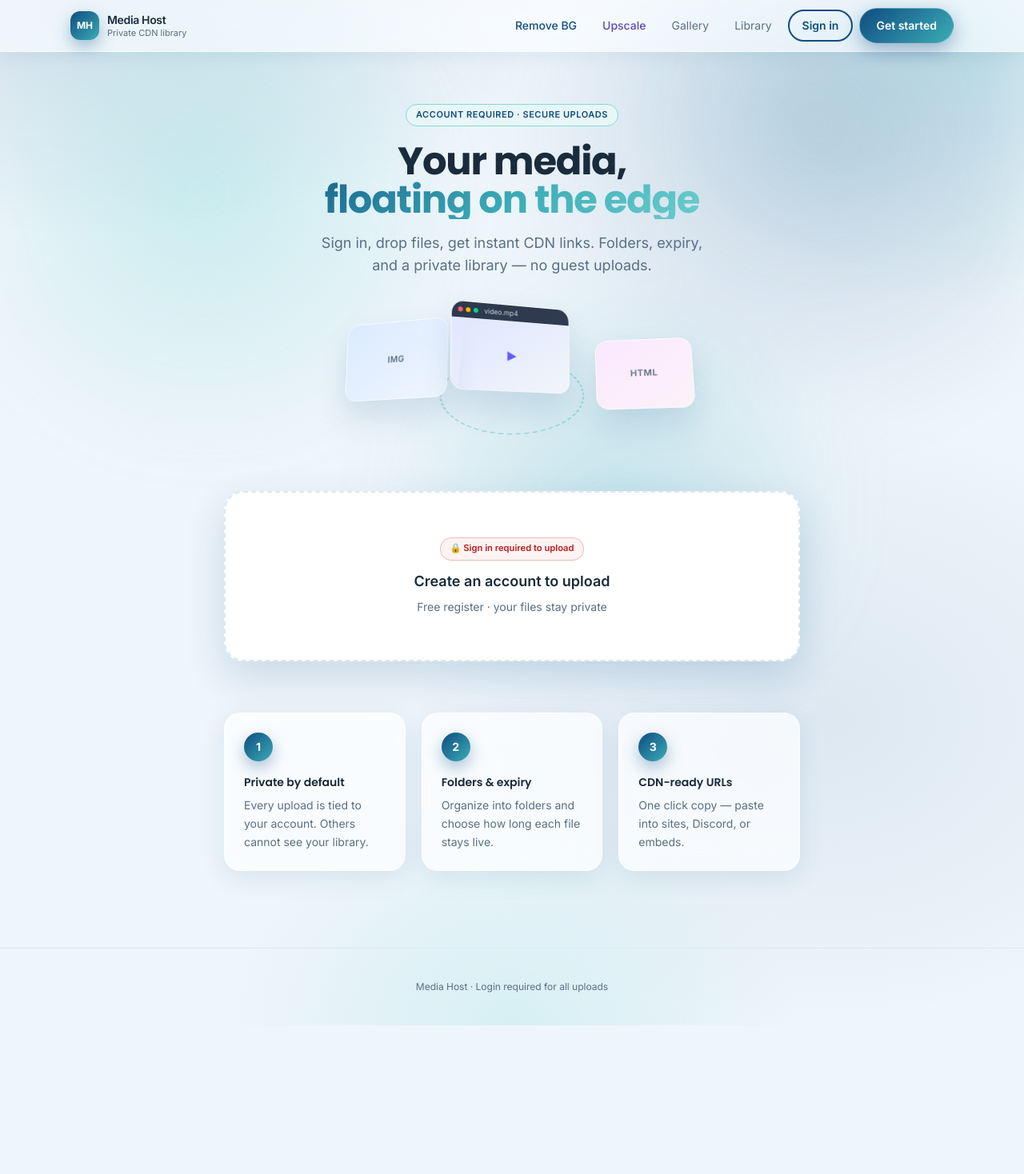
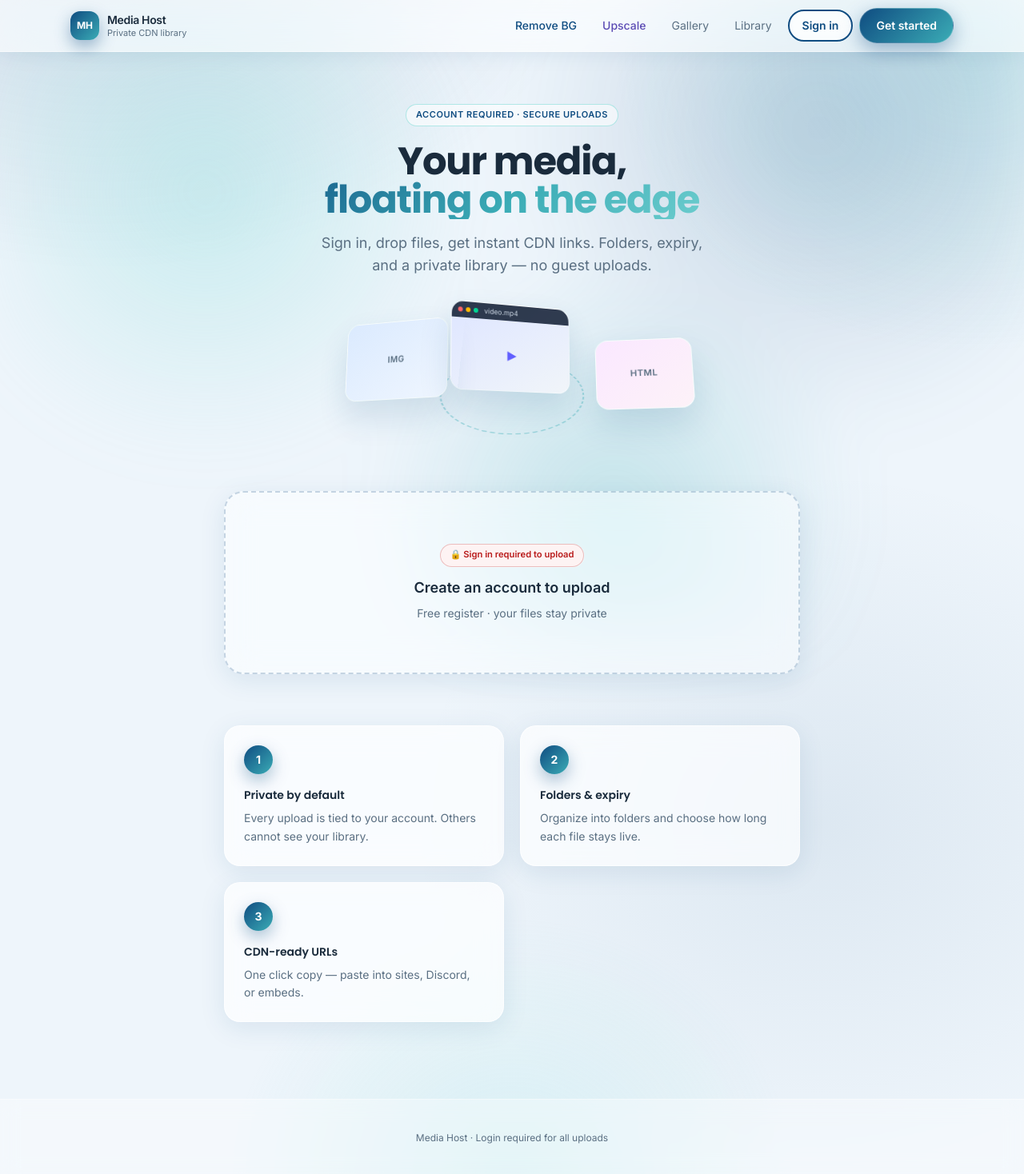
Before and after one commit to BluHExH/media-host, a Next.js app: page / in a window 1280 px wide. Shown: the top 1468 px of the page at 80% size. Before the commit the page ends 1282 px from the top, so only its background shows below. Built offline with nearby package versions, Linux system fonts and the light colour scheme.

Commit message:
Home: glass dropzone + CSS grid features + stronger glass nav

```diff
--- a/src/app/page.tsx
+++ b/src/app/page.tsx
@@ -107,12 +107,12 @@ export default function HomePage() {
 
   return (
     <div className="mh-mesh min-h-screen">
-      <header className="mh-nav-glass sticky top-0 z-30 border-b border-[#dce8f0]/">
+      <header className="mh-nav-glass sticky top-0 z-30">
         <div className="mx-auto flex h-16 max-w-6xl items-center justify-between px-4 sm:px-6">
           <Link href="/" className="flex items-center gap-2.5">
             <div
               className="flex h-9 w-9 items-center justify-center rounded-xl text-xs font-bold text-white"
-              style={{ background: "linear-gradient(135deg, #0F4C81, #3BACB6)", boxShadow: "0 8px 20px rgba(15,76,129,0.35)" }}
+              style={{ background: "linear-gradient(135deg, #0F4C81, #3BACB6)", boxShadow: "0 8px 20px rgba(15,76,129,0.4)" }}
             >
               MH
             </div>
@@ -122,15 +122,15 @@ export default function HomePage() {
             </div>
           </Link>
           <nav className="flex items-center gap-1 sm:gap-2">
-            <Link href="/tools/remove-bg" className="rounded-full px-3 py-2 text-sm font-medium hover:bg-[#e8f6f8]" style={{ color: "#0F4C81" }}>Remove BG</Link>
-            <Link href="/tools/upscale" className="rounded-full px-3 py-2 text-sm font-medium hover:bg-[#f0e8ff]" style={{ color: "#5b4bb4" }}>Upscale</Link>
-            <Link href="/gallery" className="hidden rounded-full px-3 py-2 text-sm hover:bg-slate-100 sm:inline" style={{ color: "#5a6f82" }}>Gallery</Link>
-            <Link href="/library" className="rounded-full px-3 py-2 text-sm hover:bg-slate-100" style={{ color: "#5a6f82" }}>Library</Link>
+            <Link href="/tools/remove-bg" className="rounded-full px-3 py-2 text-sm font-medium transition hover:bg-white/50" style={{ color: "#0F4C81" }}>Remove BG</Link>
+            <Link href="/tools/upscale" className="rounded-full px-3 py-2 text-sm font-medium transition hover:bg-white/50" style={{ color: "#5b4bb4" }}>Upscale</Link>
+            <Link href="/gallery" className="hidden rounded-full px-3 py-2 text-sm transition hover:bg-white/50 sm:inline" style={{ color: "#5a6f82" }}>Gallery</Link>
+            <Link href="/library" className="rounded-full px-3 py-2 text-sm transition hover:bg-white/50" style={{ color: "#5a6f82" }}>Library</Link>
             {loggedIn ? (
               <Link href="/library" className="mh-btn mh-btn-primary px-5 py-2.5">Open library</Link>
             ) : (
               <>
-                <Link href="/login" className="rounded-full border-2 px-4 py-2 text-sm font-semibold hover:bg-white" style={{ borderColor: "#0F4C81", color: "#0F4C81" }}>Sign in</Link>
+                <Link href="/login" className="mh-btn mh-btn-outline px-4 py-2 text-sm">Sign in</Link>
                 <Link href="/login?tab=register" className="mh-btn mh-btn-primary px-5 py-2.5">Get started</Link>
               </>
             )}
@@ -141,8 +141,13 @@ export default function HomePage() {
       <main className="mx-auto max-w-3xl px-4 pb-24 pt-12 sm:px-6 sm:pt-16">
         <div className="mh-fade-up text-center">
           <span
-            className="inline-flex items-center gap-1.5 rounded-full border px-3 py-1 text-[11px] font-semibold uppercase tracking-wider"
-            style={{ borderColor: "#82DBD8", background: "#e8f6f8", color: "#0F4C81" }}
+            className="inline-flex items-center gap-1.5 rounded-full px-3 py-1 text-[11px] font-semibold uppercase tracking-wider"
+            style={{
+              border: "1px solid rgba(130,219,216,0.6)",
+              background: "rgba(255,255,255,0.55)",
+              backdropFilter: "blur(10px)",
+              color: "#0F4C81",
+            }}
           >
             Account required · Secure uploads
           </span>
@@ -161,19 +166,14 @@ export default function HomePage() {
           onDragOver={(e) => { e.preventDefault(); setDragOver(true); }}
           onDragLeave={() => setDragOver(false)}
           onDrop={(e) => { e.preventDefault(); setDragOver(false); onPick(e.dataTransfer.files); }}
-          className={`mh-fade-up relative mt-6 overflow-hidden rounded-3xl border-2 border-dashed transition-all ${dragOver ? "shadow-lg" : ""}`}
-          style={{
-            borderColor: dragOver ? "#3BACB6" : "#dce8f0",
-            background: dragOver ? "rgba(130,219,216,0.2)" : "#fff",
-            boxShadow: dragOver ? "0 12px 40px rgba(59,172,182,0.2)" : "var(--mh-shadow-lg)",
-          }}
+          className={`mh-fade-up mh-dropzone-glass relative mt-6 overflow-hidden ${dragOver ? "is-active" : ""}`}
         >
           {loggedIn ? (
             <input ref={ref} type="file" accept="image/*,video/*,audio/*,.html,.htm" multiple onChange={(e) => onPick(e.target.files)} className="absolute inset-0 z-10 cursor-pointer opacity-0" disabled={uploading} />
           ) : (
             <button type="button" onClick={requireLogin} className="absolute inset-0 z-10 cursor-pointer" aria-label="Sign in to upload" />
           )}
-          <div className="pointer-events-none px-6 py-14 text-center">
+          <div className="pointer-events-none px-6 py-16 text-center">
             {!loggedIn && (
               <div className="mb-3 flex justify-center">
                 <span className="mh-lock-badge">🔒 Sign in required to upload</span>
@@ -188,14 +188,18 @@ export default function HomePage() {
           </div>
         </div>
 
-        {error && <div className="mt-4 rounded-2xl border border-red-200 bg-red-50 px-4 py-3 text-sm text-red-700">{error}</div>}
+        {error && (
+          <div className="mt-4 rounded-2xl border border-red-200/80 bg-red-50/80 px-4 py-3 text-sm text-red-700 backdrop-blur-md">
+            {error}
+          </div>
+        )}
 
         {items.length > 0 && (
           <div className="mt-10 space-y-3">
             <h2 className="text-sm font-semibold" style={{ color: "#1A2B3C" }}>Your links</h2>
             {items.map((item) => (
-              <div key={item.url} className="mh-card flex flex-col gap-3 p-3 sm:flex-row sm:items-center">
-                <div className="h-16 w-full shrink-0 overflow-hidden rounded-xl bg-slate-100 sm:w-20">
+              <div key={item.url} className="mh-glass-strong flex flex-col gap-3 p-3 sm:flex-row sm:items-center">
+                <div className="h-16 w-full shrink-0 overflow-hidden rounded-xl bg-white/50 sm:w-20">
                   {isImg(item.contentType) ? (
                     <img src={item.url} alt="" className="h-full w-full object-cover" loading="lazy" decoding="async" />
                   ) : isVid(item.contentType) ? (
@@ -206,15 +210,18 @@ export default function HomePage() {
                 </div>
                 <div className="min-w-0 flex-1">
                   <p className="truncate text-sm font-medium">{item.name}</p>
-                  <p className="truncate font-mono text-xs text-slate-400">{item.url}</p>
+                  <p className="truncate font-mono text-xs" style={{ color: "#5a6f82" }}>{item.url}</p>
                 </div>
-                <button type="button" onClick={() => copy(item.url)} className="mh-btn mh-btn-primary px-4 py-2 text-xs">{copied === item.url ? "Copied!" : "Copy URL"}</button>
+                <button type="button" onClick={() => copy(item.url)} className="mh-btn mh-btn-primary px-4 py-2 text-xs">
+                  {copied === item.url ? "Copied!" : "Copy URL"}
+                </button>
               </div>
             ))}
           </div>
         )}
 
-        <div className="mt-16 grid gap-5 sm:grid-cols-3">
+        {/* CSS Grid feature cards */}
+        <div className="mh-grid-features mt-16">
           {[
             { t: "Private by default", d: "Every upload is tied to your account. Others cannot see your library." },
             { t: "Folders & expiry", d: "Organize into folders and choose how long each file stays live." },
@@ -229,7 +236,7 @@ export default function HomePage() {
         </div>
       </main>
 
-      <footer className="border-t py-10 text-center text-xs" style={{ borderColor: "#dce8f0", color: "#5a6f82" }}>
+      <footer className="border-t border-white/40 py-10 text-center text-xs" style={{ color: "#5a6f82", background: "rgba(255,255,255,0.35)", backdropFilter: "blur(12px)" }}>
         Media Host · Login required for all uploads
       </footer>
     </div>
```
